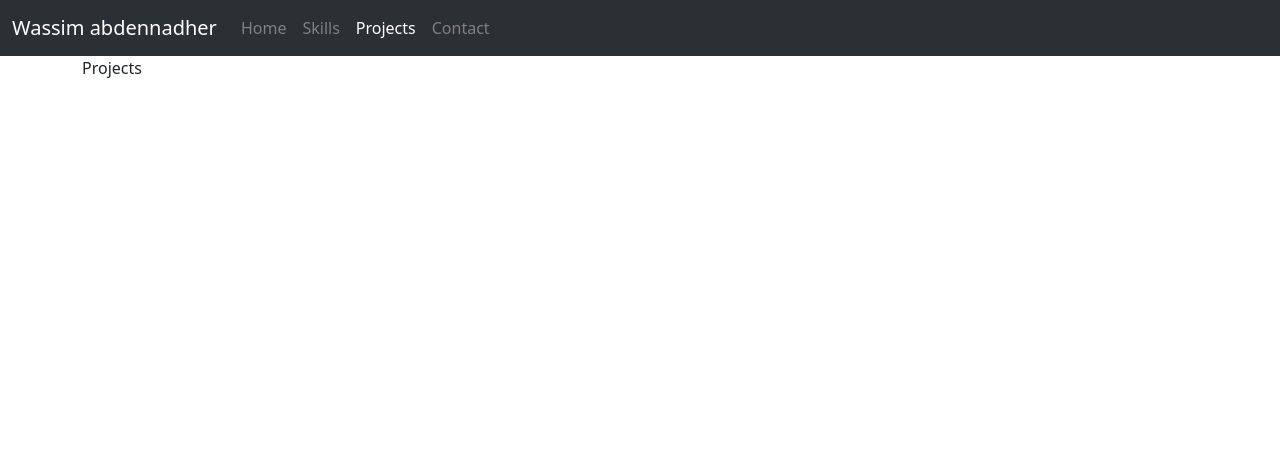
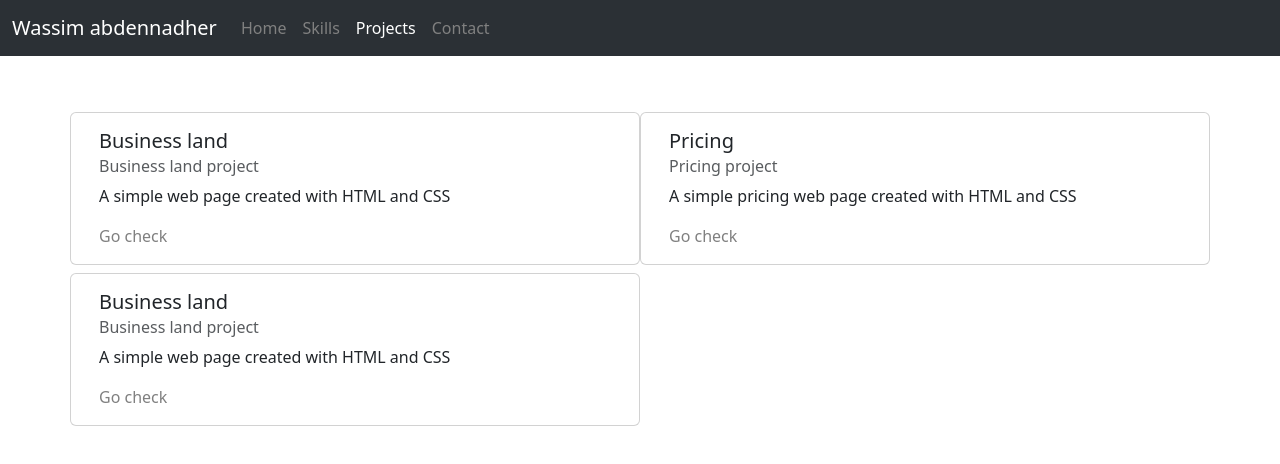
Before and after one commit to Wassimabdennadher/Portfolio, a React (Create React App) app: page /projects in a window 1280 px wide. Shown: the top 464 px of the page. Built offline with nearby package versions, Linux system fonts and the light colour scheme.

Commit message:
add the project page content

```diff
--- a/src/pages/Projects.js
+++ b/src/pages/Projects.js
@@ -1,8 +1,42 @@
 import React from 'react'
 
 function Projects() {
+  const projects =[
+    {
+      id: 1,
+      pName: 'Business land',
+      ghubLink: 'https://wassimabdennadher.github.io/Business-land/',
+      description : 'A simple web page created with HTML and CSS '
+    },
+    {
+      id: 1,
+      pName: 'Pricing',
+      ghubLink: ' https://wassimabdennadher.github.io/pricing/',
+      description : 'A simple pricing web page created with HTML and CSS '
+    },
+    {
+      id: 1,
+      pName: 'Business land',
+      ghubLink: 'https://wassimabdennadher.github.io/Business-land/',
+      description : 'A simple web page created with HTML and CSS '
+    }
+  ]
   return (
-    <div>Projects</div>
+    <div className='row mt-5'>
+      {
+        projects.map(item => (
+          <div class="card col-12 col-lg-6 mt-2 " key={item.id}>
+          <div class="card-body ">
+            <h5 class="card-title">{item.pName}</h5>
+            <h6 class="card-subtitle mb-2 text-muted">{item.pName} project</h6>
+            <p class="card-text">{item.description}</p>
+            <a href={item.ghubLink} class="card-link" target="_blank" rel="noreferrer">Go check</a>
+
+          </div>
+        </div>
+        ))
+      }
+    </div>
   )
 }
 
```
